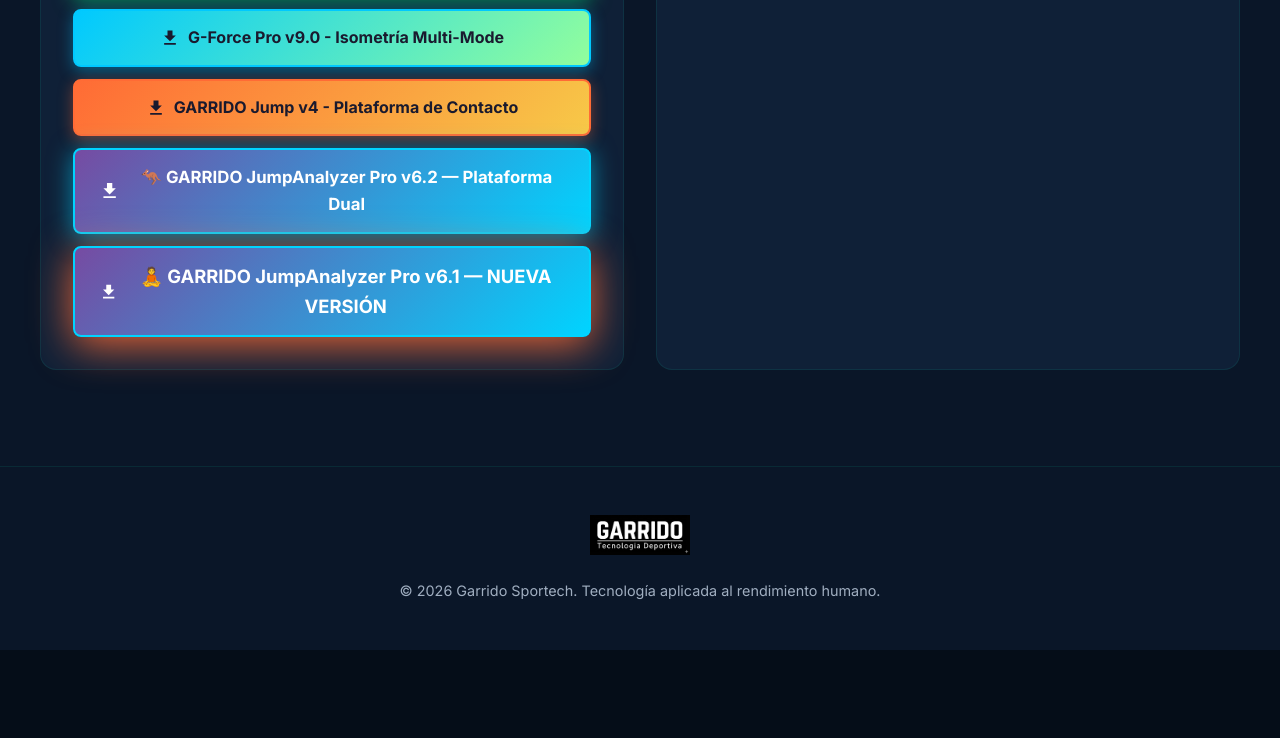
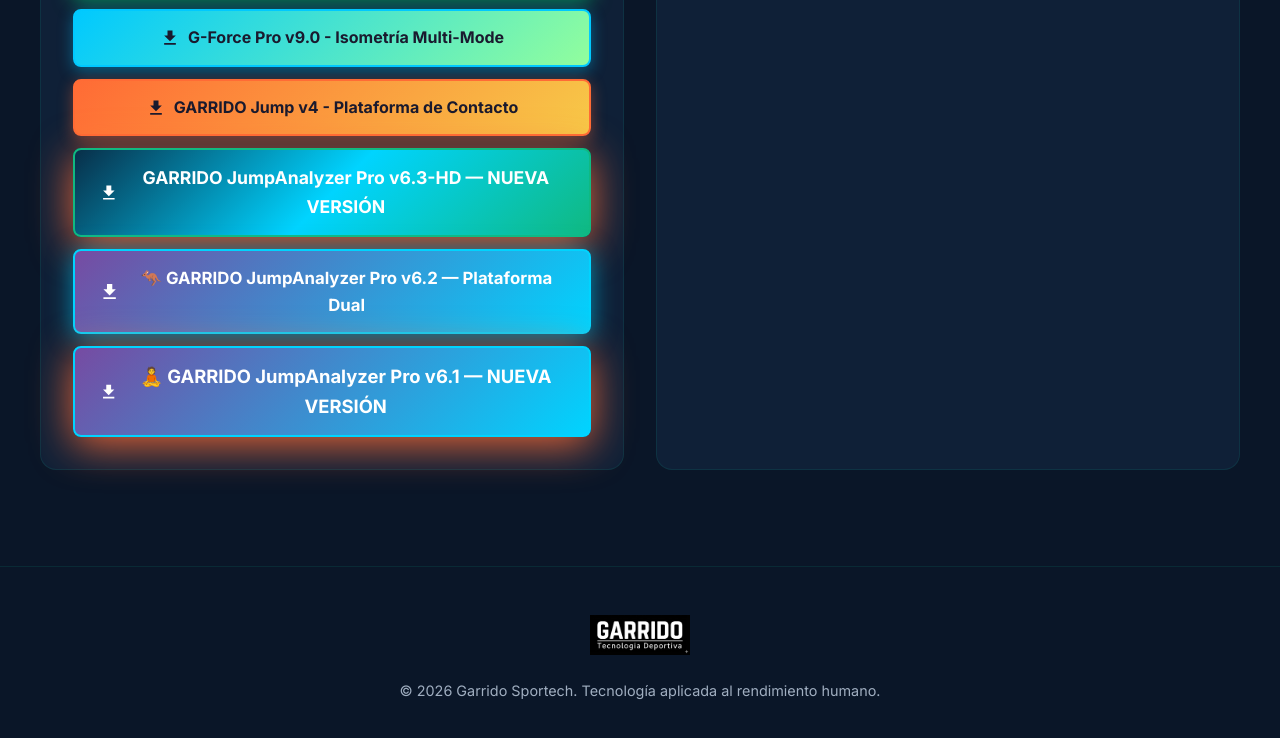
Before and after one commit to vgarrido1995/garridosportech, a plain HTML site: page index.html in a window 1280 px wide. Shown: the part 6881-7619 px from the top of the page. Before the commit the page ends 7531 px from the top, so only its background shows below. Drawn offline with Linux system fonts and the light colour scheme.

Commit message:
feat: agregar descarga JumpAnalyzer v6.3-HD

```diff
--- a/index.html
+++ b/index.html
@@ -1091,6 +1091,10 @@
                             <svg width="20" height="20" viewBox="0 0 24 24" fill="currentColor"><path d="M19 9h-4V3H9v6H5l7 7 7-7zM5 18v2h14v-2H5z"/></svg>
                             GARRIDO Jump v4 - Plataforma de Contacto
                         </a>
+                        <a href="https://github.com/vgarrido1995/garridosportech/releases/download/jumpanalyzer-v6.3-HD/GARRIDO_JumpAnalyzer_Pro_v6.3-HD.exe" class="download-btn" style="background: linear-gradient(135deg, #082f49, #00d4ff, #10b981); color: white; font-weight: 700; border: 2px solid #10b981; box-shadow: 0 4px 30px rgba(16,185,129,0.55); font-size: 1.1rem; animation: pulse-gold 2s infinite;">
+                            <svg width="22" height="22" viewBox="0 0 24 24" fill="currentColor"><path d="M19 9h-4V3H9v6H5l7 7 7-7zM5 18v2h14v-2H5z"/></svg>
+                            GARRIDO JumpAnalyzer Pro v6.3-HD — NUEVA VERSIÓN
+                        </a>
                         <a href="https://github.com/vgarrido1995/garridosportech/releases/download/v6.2-2026-06-21/GARRIDO_JumpAnalyzer_Pro_v6.2.exe" class="download-btn" style="background: linear-gradient(135deg, #764ba2, #00d4ff); color: white; font-weight: 700; border: 2px solid #00d4ff; box-shadow: 0 4px 25px rgba(0,212,255,0.6); font-size: 1.05rem;">
                             <svg width="22" height="22" viewBox="0 0 24 24" fill="currentColor"><path d="M19 9h-4V3H9v6H5l7 7 7-7zM5 18v2h14v-2H5z"/></svg>
                             🦘 GARRIDO JumpAnalyzer Pro v6.2 — Plataforma Dual
```
